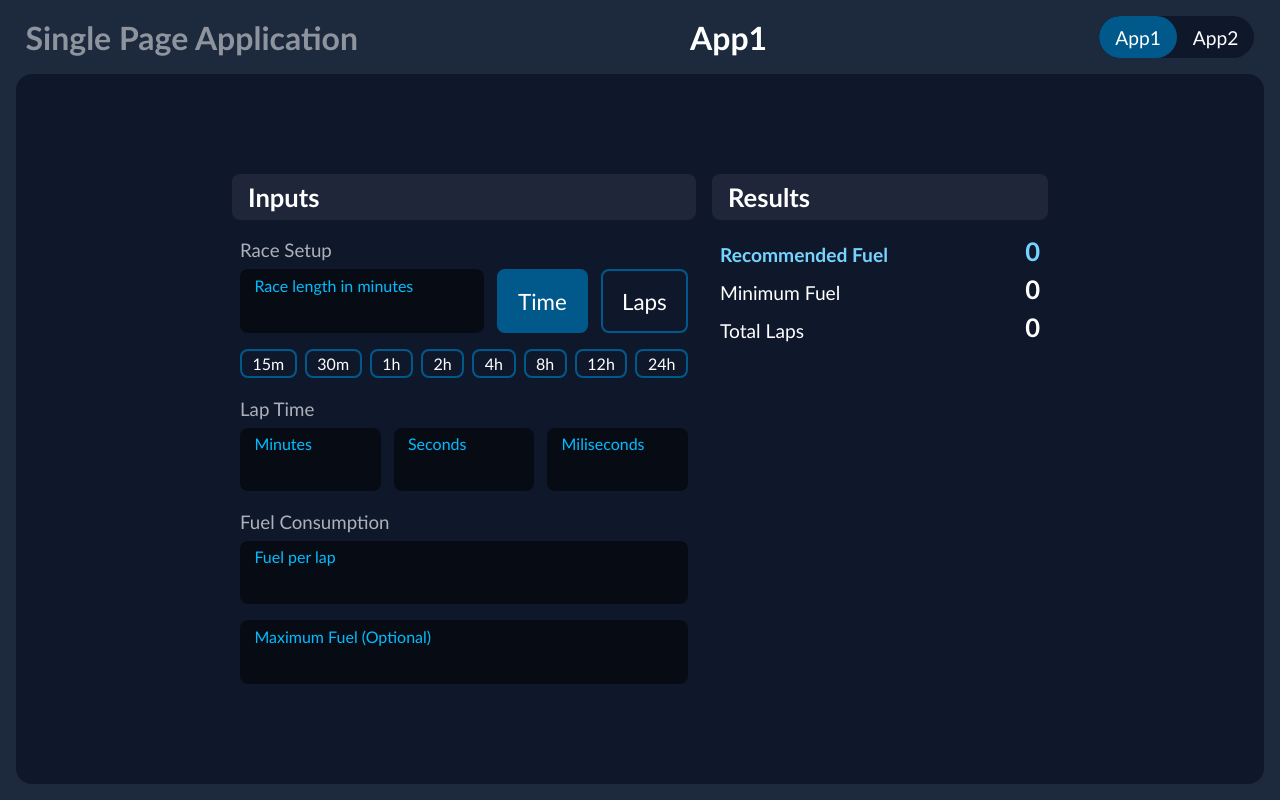
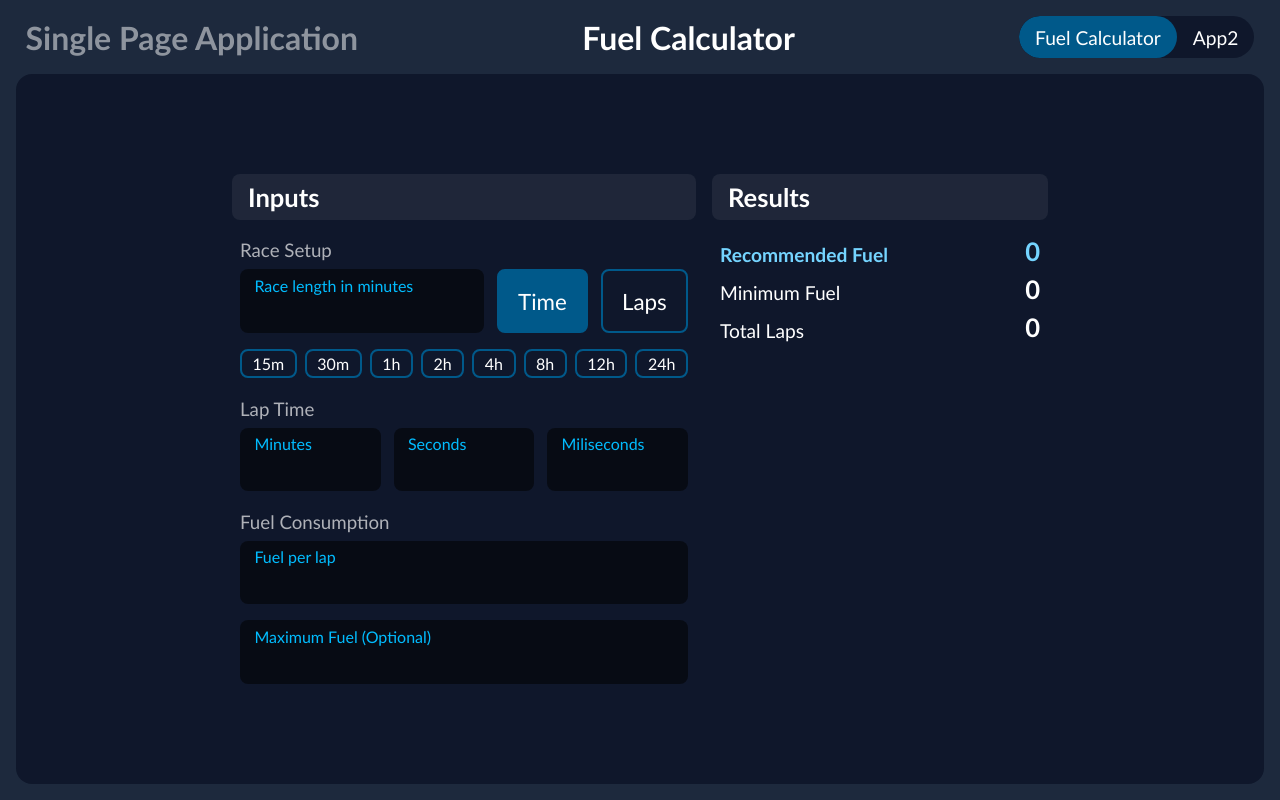
Before and after one commit to redbirdjs/web1_elm_beadando, a React (Vite) app in the folder 4_spa/: page / in a window 1280 px wide. Built offline with nearby package versions, Linux system fonts and the light colour scheme.

Commit message:
feladat4: App1 menüpont átnevezve Fuel Calculator-ra

```diff
--- a/4_spa/src/App.tsx
+++ b/4_spa/src/App.tsx
@@ -5,7 +5,7 @@ import App2 from './components/App2'
 
 function App() {
   const apps = [
-    { name: "App1", element: <App1 /> },
+    { name: "Fuel Calculator", element: <App1 /> },
     { name: "App2", element: <App2 /> },
   ];
 
```
